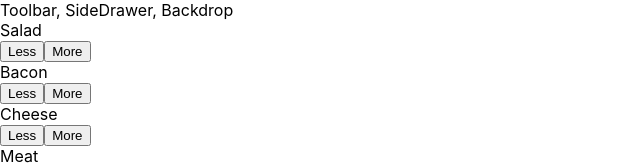
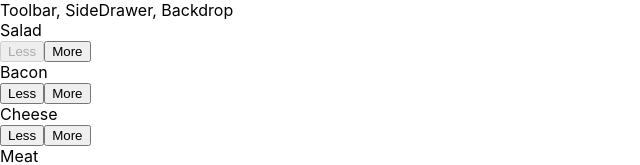
Before and after one commit to Sergeydayneko/brg-app, a React app: page / in a window 1280 px wide. Shown: the top 165 px of the page, without its empty margins (0-640 px from the left). Built offline with nearby package versions, Linux system fonts and the light colour scheme.

Commit message:
137 done

```diff
--- a/src/components/Burger/BuildControls/BuildControl/BuildControl.js
+++ b/src/components/Burger/BuildControls/BuildControl/BuildControl.js
@@ -13,8 +13,13 @@ import classes from './BuildControl.css'
 const buildControl = (props) => (
     <div className={classes.BuildControl}>
         <div className={classes.Label}>{props.label}</div>
-        <button className={classes.Less}>Less</button>
-        <button className={classes.More} onClick={props.added} >More</button>
+        <button
+            className={classes.Less}
+            onClick={props.removed}
+            disabled={props.disableRemoveButton}>Less</button>
+        <button
+            className={classes.More}
+            onClick={props.added} >More</button>
     </div>
 );
 
--- a/src/components/Burger/BuildControls/BuildControls.js
+++ b/src/components/Burger/BuildControls/BuildControls.js
@@ -20,6 +20,8 @@ const buildControls = (props) => (
                 type={control.type}
                 // added={props.ingredientAdded}
                 added={() => props.ingredientAdded(control.type)}
+                removed={() => props.ingredientRemoved(control.type)}
+                disableRemoveButton={props.disabledRemove[control.type]}
             />
           })
         }
--- a/src/containers/BuilderBuilder/BurgerBuilder.js
+++ b/src/containers/BuilderBuilder/BurgerBuilder.js
@@ -29,15 +29,19 @@ class BurgerBuilder extends Component {
         totalPrice: 4
     };
 
+    /**
+     * Adding ingredient to the burger
+     *
+     * @param type of ingredient
+     */
     addIngredientHandler = (type) => {
-        const oldCount = this.state.ingredients[type];
-        const updatedCount = oldCount + 1;
-
+        const updatedCount = this.state.ingredients[type] + 1;
         const updatedIngredients = {
             ...this.state.ingredients
         };
-        updatedIngredients[type] = updatedCount
-        const newPrice = this.state.totalPrice + INGREDIENT_PRICES[type]
+        const newPrice = this.state.totalPrice + INGREDIENT_PRICES[type];
+
+        updatedIngredients[type] = updatedCount;
 
         this.setState({
             ingredients: updatedIngredients,
@@ -45,13 +49,44 @@ class BurgerBuilder extends Component {
         })
     };
 
+    removeIngredientHandler = (type) => {
+        const oldCount = this.state.ingredients[type];
+        const updatedCount = oldCount === 0 ? 0 : oldCount - 1;
+        console.log("old = " + oldCount + " new = " + updatedCount)
+
+        const oldPrice = this.state.price;
+        const updatedPrice = oldCount === updatedCount ? oldPrice : oldPrice - INGREDIENT_PRICES[type];
+
+        const updatedIngredients = {
+            ...this.state.ingredients
+        };
+
+        updatedIngredients[type] = updatedCount;
+
+        this.setState({
+          ingredients: updatedIngredients,
+          price: updatedPrice
+        })
+    };
+
 
     render() {
+        const disabledInfo = {
+            ...this.state.ingredients
+        };
+
+        /* if count in lower than 0, we have to disable button */
+        for (let key in disabledInfo) {
+            disabledInfo[key] = disabledInfo[key] <= 0
+        }
+
         return (
             <Aux>
                 <Burger ingredients={this.state.ingredients} />
                 <BuildControls
-                    ingredientAdded={this.addIngredientHandler}/>
+                    ingredientAdded={this.addIngredientHandler}
+                    ingredientRemoved={this.removeIngredientHandler}
+                    disabledRemove={disabledInfo}/>
             </Aux>
         );
     }
```
